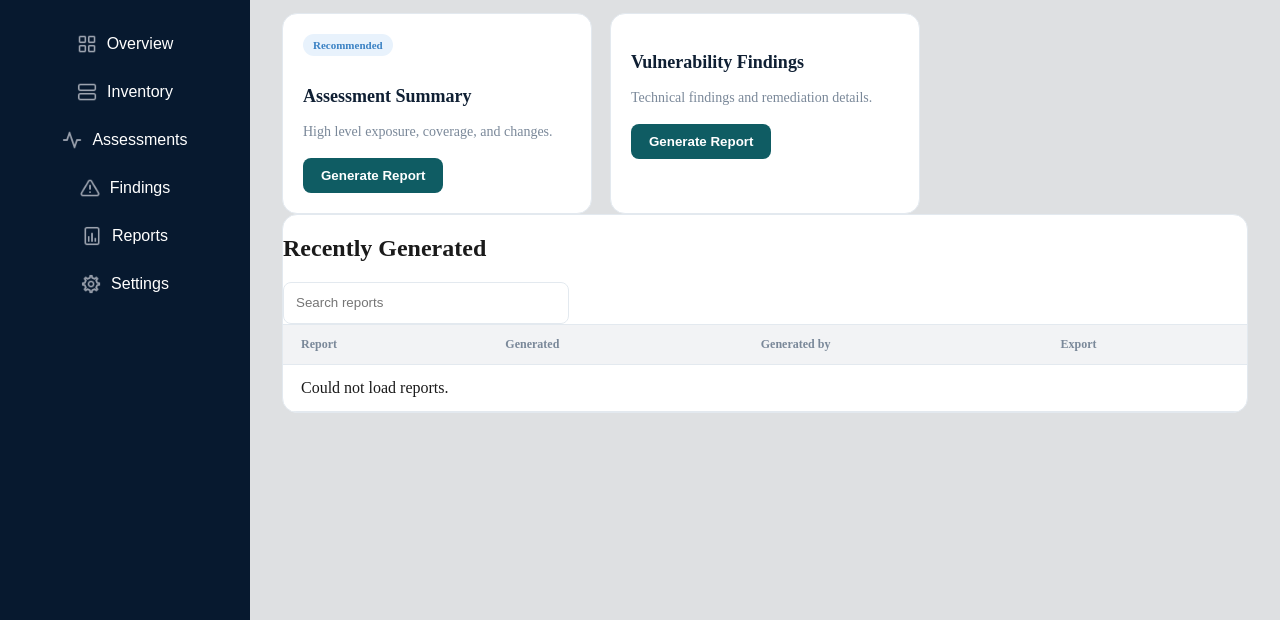
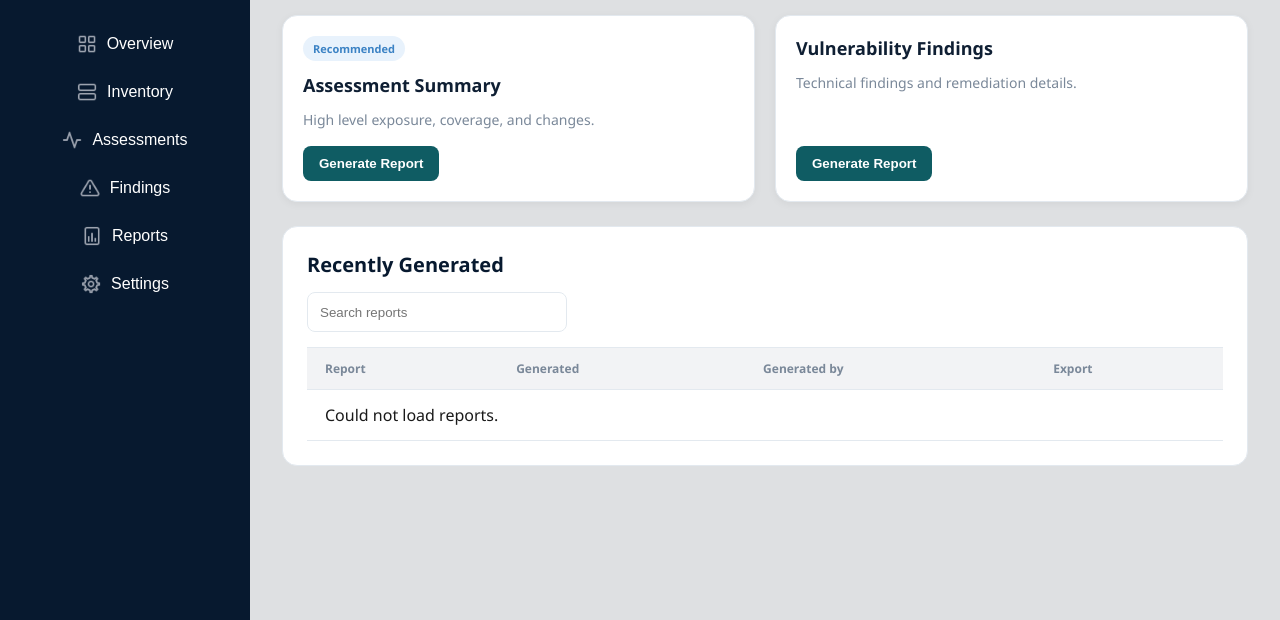
Before and after one commit to gxm097/CRISP, a website: page frontend/reports.html in a window 1280 px wide. Shown: the part 119-739 px from the top of the page. Drawn offline with Linux system fonts and the light colour scheme; no server answers.

Commit message:
Fixed HTML and CSS on Reports

```diff
--- a/frontend/Styles/report.css
+++ b/frontend/Styles/report.css
@@ -230,3 +230,93 @@ tbody tr:hover {
         align-items: flex-start;
     }
 }
+
+/* ---------- POLISH (match the other pages) ---------- */
+
+
+
+#reports {
+
+    font-family: "Segoe UI", system-ui, -apple-system, sans-serif;
+
+}
+
+
+
+#reports .page-header p {
+
+    color: #5c6b7b;
+
+}
+
+
+
+.report-cards {
+
+    display: grid;
+
+    grid-template-columns: repeat(auto-fit, minmax(260px, 1fr));
+
+    gap: 20px;
+
+    margin-bottom: 24px;
+
+}
+
+
+
+.report-card {
+
+    display: flex;
+
+    flex-direction: column;
+
+    align-items: flex-start;
+
+}
+
+
+
+.report-card .generate-report-btn {
+
+    margin-top: auto;
+
+}
+
+
+
+#reports .report-table {
+
+    margin-top: 0;
+
+    padding: 24px;
+
+}
+
+
+
+#reports .report-table h2 {
+
+    margin: 0 0 14px;
+
+    font-size: 20px;
+
+    color: #07192f;
+
+}
+
+
+
+#reports .generate-report-btn {
+
+    background: #0f5c63;
+
+}
+
+
+
+#reports .generate-report-btn:hover {
+
+    background: #0b474d;
+
+}
--- a/frontend/reports.html
+++ b/frontend/reports.html
@@ -7,6 +7,7 @@
     <title>CRISP - Reports</title>
     <link rel="stylesheet" href="/Styles/general.css">
     <link rel="stylesheet" href="/Styles/sidebar.css">
+    <link rel="stylesheet" href="/Styles/tabStyle.css">
     <link rel="stylesheet" href="/Styles/report.css">
     <link rel="stylesheet" href="/Styles/layout.css">
 </head>
```
